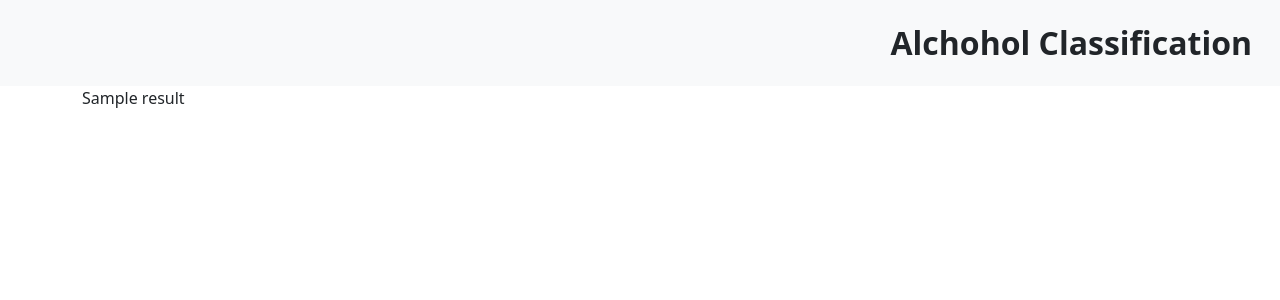
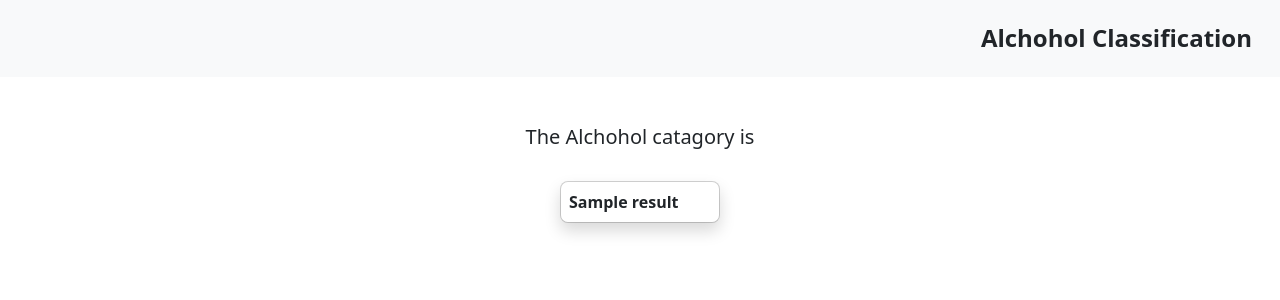
Before and after one commit to arijitparia2002/Alcohol-Classification, a Flask app: template templates/result.html in a window 1280 px wide. Shown: the top 300 px of the page. Run offline with Flask 2, Linux system fonts and the light colour scheme; the template is opened without the code that fills it: most values are stand-ins (such as "Sample title", 1, 10 or a date in 2020); parts of the project's set-up code (start-up, migrations or seed data) failed here and were passed over; some libraries are stand-ins or nearby versions.

Commit message:
update design

```diff
--- a/app.py
+++ b/app.py
@@ -1,9 +1,9 @@
 import numpy as np
 from flask import Flask, jsonify, render_template, request
 import pickle
-import keras
+from keras.models import load_model
 app = Flask(__name__)
-model = keras.models.load_model('model')
+model = load_model('model.h5')
 sc = pickle.load(open("scaler.pkl", 'rb'))  # Standard Scaler object
 
 
--- a/templates/base.html
+++ b/templates/base.html
@@ -24,11 +24,12 @@
           >
           </lord-icon>
         </a>
-        <h2 class="text-center m-3"><strong>Alchohol Classification</strong></h2>
+        <h4 class="m-3"><strong>Alchohol Classification</strong></h4>
       </div>
     </nav>
     {% block body %}
-    <a href="{{url_for('prediction')}}"> Go to Alchohol Predictions </a>
+    <div class="text-center container">
+      <a class="btn btn-primary mt-5" href="{{url_for('prediction')}}"> Go to Alchohol Predictions </a>
     {% endblock%}
   </body>
   <script src="https://cdn.lordicon.com/qjzruarw.js"></script>
--- a/templates/index.html
+++ b/templates/index.html
@@ -18,7 +18,7 @@
     />
     {%endfor %}
 
-    <button type="submit" class="btn btn-primary btn-block btn-large mt-3">
+    <button type="submit" class="text-center btn btn-primary btn-block btn-large mt-3">
       Predict
     </button>
   </form>
--- a/templates/result.html
+++ b/templates/result.html
@@ -1,3 +1,14 @@
 {% extends 'base.html' %} {%block body%}
-<div class="container"><p>{{result}}</p></div>
+<div class="text-center mt-5">
+  <h5>The Alchohol catagory is</h5>
+</div>
+<br />
+<div class="d-flex gap-5 justify-content-center">
+  <ul
+    class="dropdown-menu position-static d-grid gap-1 p-2 rounded-3 mx-0 shadow w-220px"
+  >
+    <li><strong>{{result}}</strong></li>
+  </ul>
+</div>
+
 {% endblock %}
```
Also changed, not shown: 2 other files.
